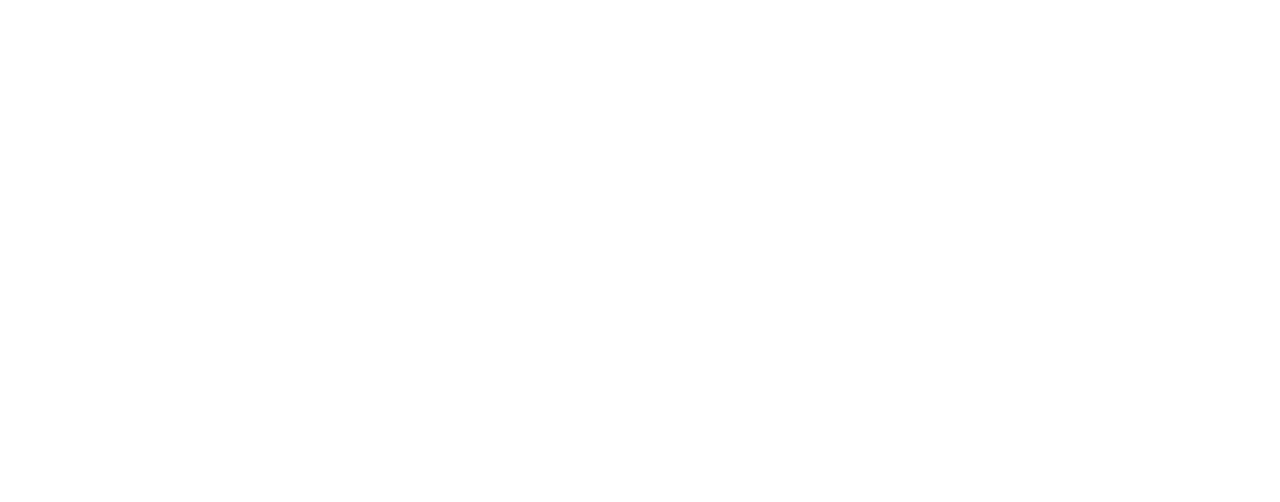
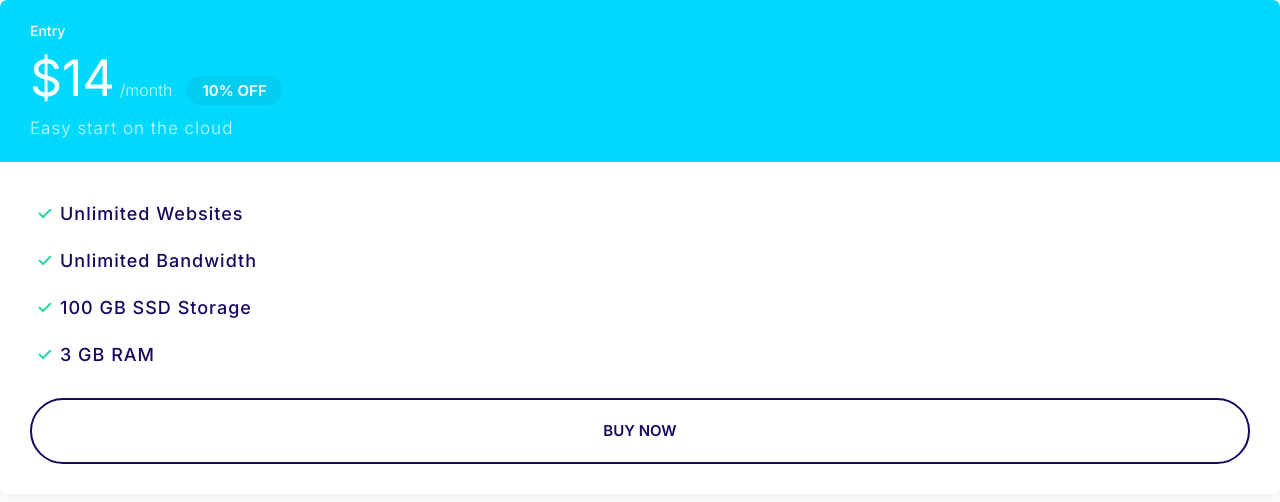
Before and after one commit to zohrexo/My-Moshify, a plain HTML site: page index.html in a window 1280 px wide. Drawn offline with Linux system fonts and the light colour scheme.

Commit message:
Define Card and Plan

```diff
--- a/CSS/style.css
+++ b/CSS/style.css
@@ -121,6 +121,7 @@ a {
 }
 .badge--small {
   font-size: 1.6rem;
+  padding: 0.5rem 1.5rem;
 }
 @media screen and (min-width: 1024px) {
   .badge {
@@ -188,7 +189,7 @@ a {
 .button--secondary:hover {
   background: #05cdf0;
 }
-@media screen & (min-width: 1024px) {
+@media screen and (min-width: 1024px) {
   .button {
     font-size: 1.5rem;
   }
@@ -207,7 +208,7 @@ a {
 ::placeholder {
   color: #cdcbd7;
 }
-@media screen & (min-width: 1024px) {
+@media screen and (min-width: 1024px) {
   .input {
     font-size: 1.5rem;
   }
@@ -226,3 +227,73 @@ a {
 .input-group .button {
   margin: 4px;
 }
+/* Cards  */
+.card {
+  border-radius: 7px;
+  box-shadow: 0 0 20px 10px #f3f3f3;
+  overflow: hidden;
+}
+.card__header,
+.card__body {
+  padding: 2rem 3rem;
+}
+
+.card--secondary .card__header {
+  background: var(--color-secondary);
+  color: #fff;
+}
+.card--primary .card__header {
+  background: var(--color-primary);
+  color: #fff;
+}
+
+/* plans */
+.plan__name {
+  color: #fff;
+  margin: 0;
+  font-weight: 500;
+  font-size: 2.4rem;
+}
+.plan__price {
+  font-size: 6rem;
+}
+.plan__billing-cycle {
+  opacity: 0.8;
+  font-size: 2.4rem;
+  font-weight: 300;
+  margin-right: 1rem;
+}
+.card--secondary .badge--secondary {
+  background: #02cdf1;
+}
+.card--primary .badge--primary {
+  background: #0066cc;
+}
+.plan__description {
+  font-size: 2rem;
+  font-weight: 300;
+  letter-spacing: 1px;
+  opacity: 0.8;
+  display: block;
+}
+
+.plan .list__item {
+  margin-bottom: 2rem;
+  letter-spacing: 1px;
+  font-weight: 500;
+}
+
+@media screen and (min-width: 1024px) {
+  .plan__name {
+    font-size: 1.4rem;
+  }
+  .plan__price {
+    font-size: 5rem;
+  }
+  .plan__billing-cycle {
+    font-size: 1.6rem;
+  }
+  .plan__description {
+    font-size: 1.7rem;
+  }
+}
--- a/index.html
+++ b/index.html
@@ -14,5 +14,27 @@
     <link rel="stylesheet" href="CSS/normalize.css" />
     <link rel="stylesheet" href="CSS/style.css" />
   </head>
-  <body></body>
+  <body>
+    <div class="plan">
+      <div class="card card--secondary">
+        <div class="card__header">
+          <h3 class="plan__name">Entry</h3>
+          <span class="plan__price">$14</span>
+          <span class="plan__billing-cycle">/month</span>
+          <span class="badge badge--small badge--secondary">10% OFF</span>
+          <span class="plan__description">Easy start on the cloud</span>
+        </div>
+        <div class="card__body">
+          <ul class="list list--tick">
+            <li class="list__item">Unlimited Websites</li>
+            <li class="list__item">Unlimited Bandwidth</li>
+            <li class="list__item">100 GB SSD Storage</li>
+            <li class="list__item">3 GB RAM</li>
+          </ul>
+          <div class="button block--button button--outline">BUY NOW</div>
+        </div>
+      </div>
+    </div>
+    </div>
+  </body>
 </html>
```
